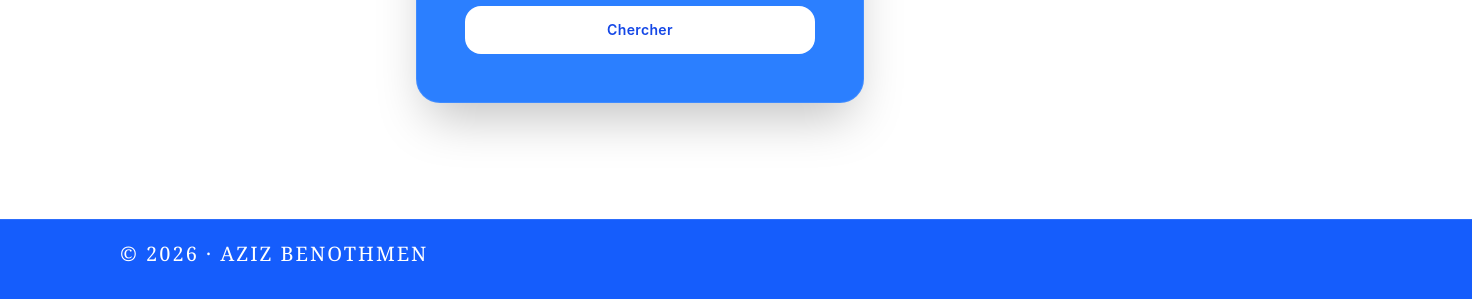
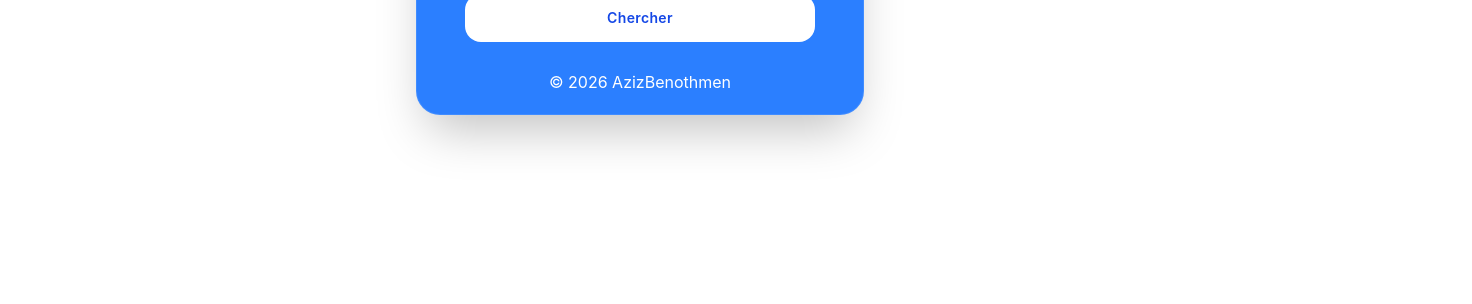
Before and after one commit to azizbenothmen/WeatherAndTime, a React (Vite) app: page / in a window 1280 px wide. Shown: the part 493-797 px from the top of the page, 1472 px wide, since content can reach past the window. Built offline with nearby package versions, Linux system fonts and the light colour scheme; no server answers.

Commit message:
remove footer

```diff
--- a/src/components/CardWeather.jsx
+++ b/src/components/CardWeather.jsx
@@ -89,6 +89,7 @@ const CardWeather = () => {
               </div>
             </div>
           )}
+          <h2 className="translate-y-7 text-white ">© 2026 AzizBenothmen</h2>
         </div>
       </div>
     </form>
--- a/src/pages/weather.jsx
+++ b/src/pages/weather.jsx
@@ -7,7 +7,7 @@ const Weather = () => {
 
    <div className='-m-30'>
      <CardWeather/>
-     <Footer/>
+
 
    </div>
 
```
